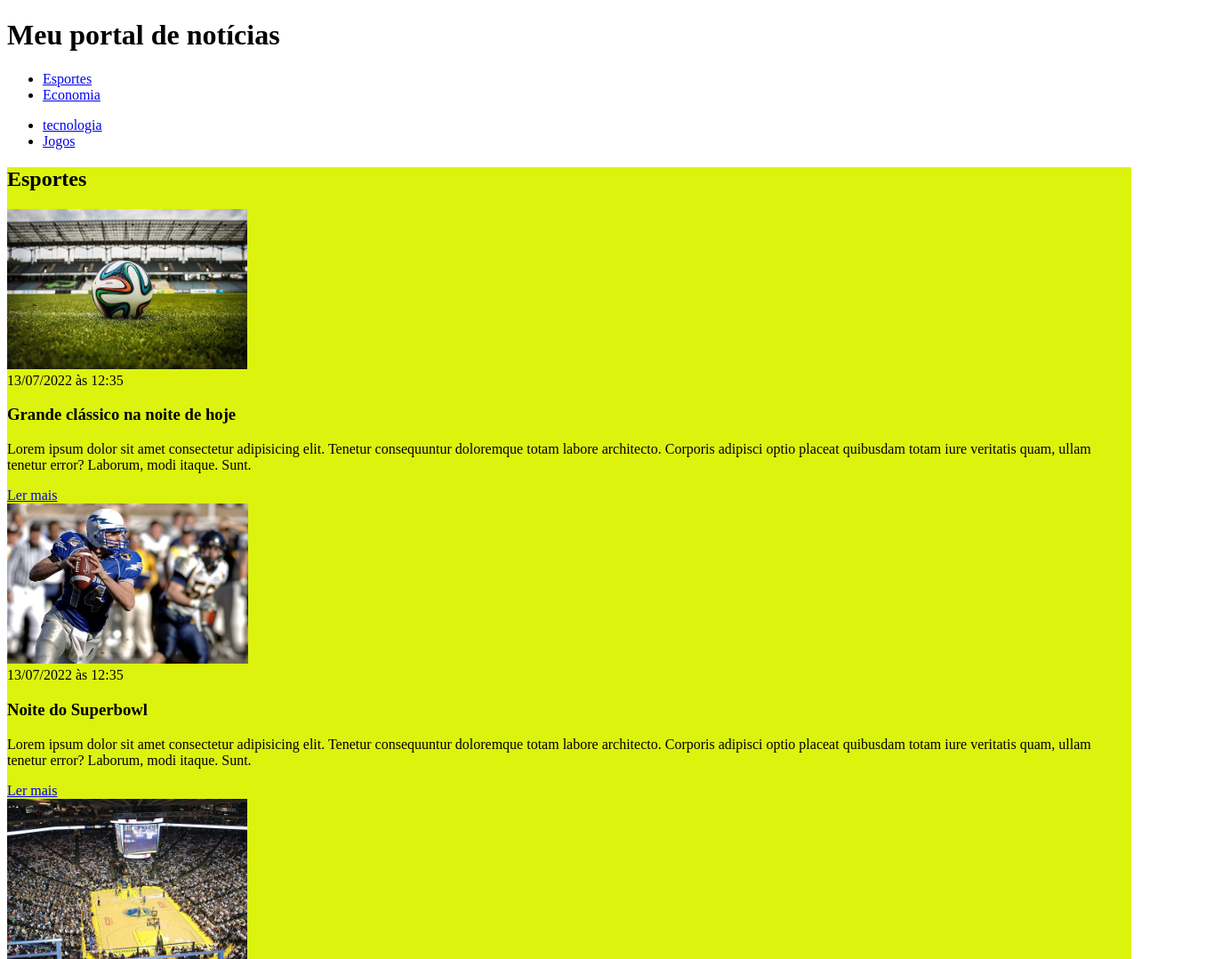
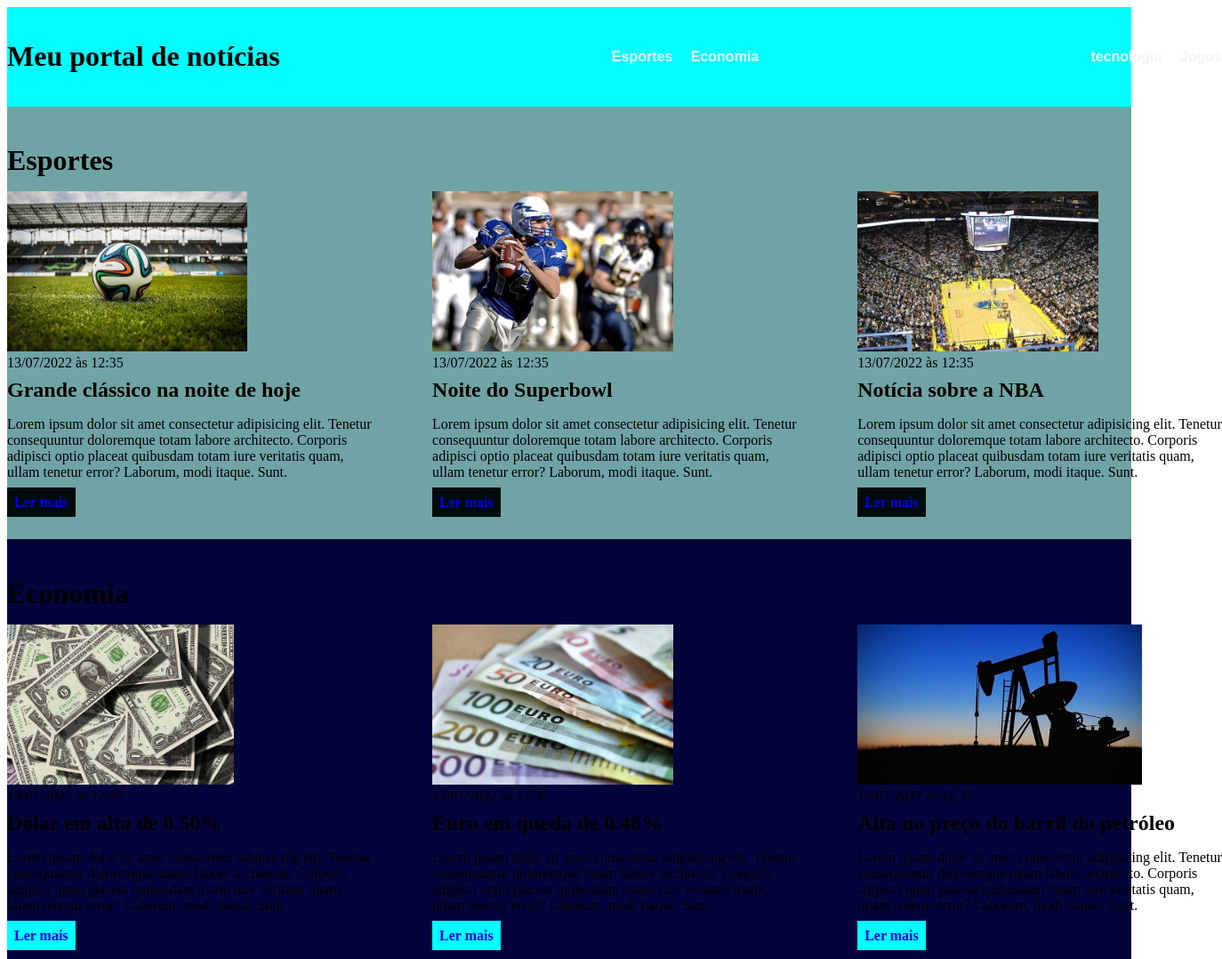
Before and after one commit to guiltbr22/Tarefa-modulo-4, a plain HTML site: page index.html in a window 1280 px wide. Shown: the top 1078 px of the page at 89% size, 1374 px wide, since content can reach past the window. Drawn offline with Linux system fonts and the light colour scheme.

Commit message:
Update main.css

```diff
--- a/main.css
+++ b/main.css
@@ -1,19 +1,113 @@
+*{
+    box-sizing:border-box;
+margin: o;
+padding: 0
+;}
+
+body > header{
+    background-color: aqua;
+    padding: 16px 0;
+}
+
+header .container{
+    display: flex;
+    align-items: center;
+    justify-content: space-between;
+}
+
+header li{
+    display: inline;
+    font-family: Arial, Helvetica, sans-serif;
+    font-weight: bold;
+    margin-left: 16px;
+}
+
+header li a{
+    color: rgb(241, 245, 248);
+    text-decoration: none;
+}
+
+.container{
+    width: 1366px;
+    margin: 0 auto 0 auto;
+}
+
+.articles{
+    display: flex;
+    flex-wrap: wrap;
+    justify-content: space-between;
+}
+
 .articles article img{
-    height: 180px;
+    height:180px
+}
+
+.articles article{
+    width: 30%;
+}
+
+section{
+    padding: 16px 0;
+}
+
+section h2,
+.articles article{
+    margin-bottom: 16px;
+}
+
+.articles article h3{
+    margin-top: 8px;
+    margin-bottom: 8px;
+}
+
+.articles article a{
+    background-color: aqua;
+    padding: 8px;
+    text-decoration: none;
+    font-weight: 900;
+}
+
+.articles article a:hover{
+    text-decoration: underline;
+}
+
+.articles article p.articles article a{
+    font-family: Arial, Helvetica, sans-serif;
+}
+
+.articles article h3{
+font-size: 24px;
+}
+
+section h2{
+    font-size: 32px;
 }
 
 #sports{
-    background-color: rgb(220, 243, 14);
+    background-color: rgb(112, 163, 163);
+
+}
+
+#sports .articles article  a{
+    background-color: rgb(0, 12, 12);
 }
 
 #economy{
-    background-color: rgb(241, 94, 94);
+    background-color: rgb(4, 4, 61);
+}
+
+#tech{
+    background-color: blueviolet;
+}
+
+#tech .articles article  a{
+    background-color: rgb(240, 236, 243);
 }
 
 #games{
-    background-color: rgb(152, 252, 149);
+    background-color: brown;
 }
 
-#tech{
-    background-color: rgb(130, 147, 243);
+#games .articles article  a{
+    background-color: rgb(0, 12, 12);
 }
```
